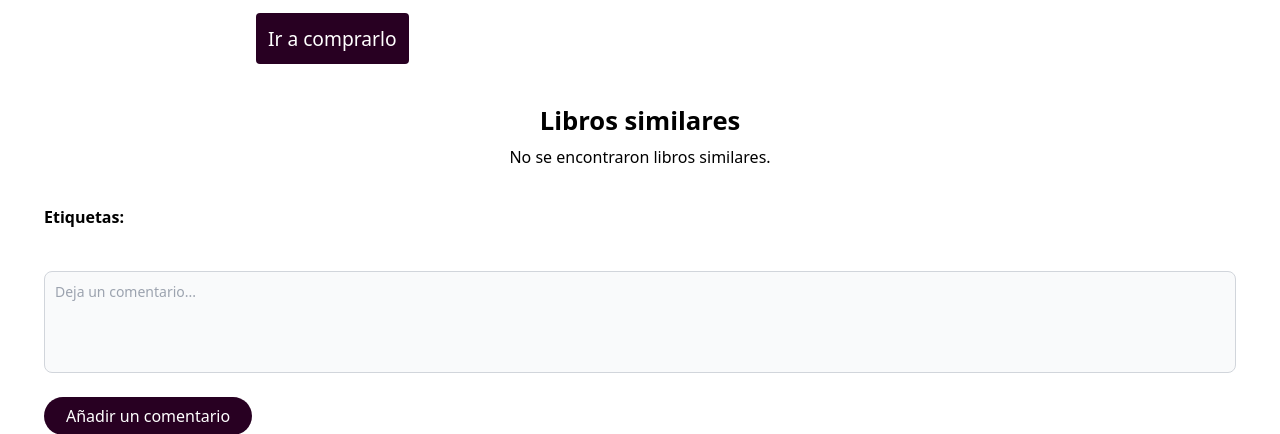
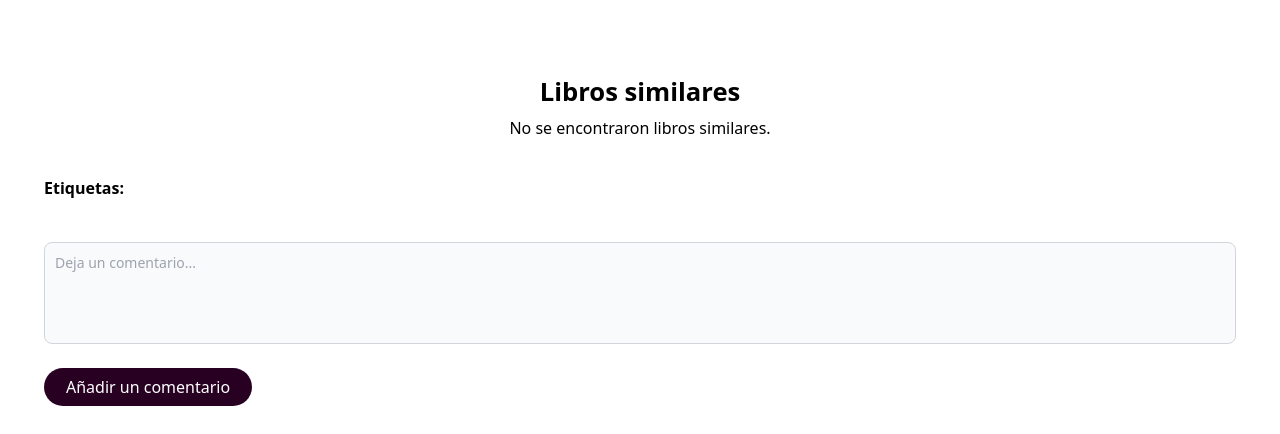
Before and after one commit to JesusM15/buhoica-v2, a Django app: template biblioteca/templates/biblioteca/paginas/detail_digital.html in a window 1280 px wide. Shown: the part 179-613 px from the top of the page. Run offline with Django 4.2, Linux system fonts and the light colour scheme; the template is opened without the code that fills it, so the values that code supplies are empty; some libraries are stand-ins or nearby versions.

Commit message:
final true ccommit

```diff
--- a/biblioteca/templates/biblioteca/paginas/detail_digital.html
+++ b/biblioteca/templates/biblioteca/paginas/detail_digital.html
@@ -138,11 +138,11 @@
                             </p>
                         </div>
                         <br>
-                        <div style="text-align: center;margin: auto;">
+                        <!-- <div style="text-align: center;margin: auto;">
                             <a href="{{book}}" class="btn btn-link btn-buy" target="BLANK">
                                 Ir a comprarlo
                             </a>
-                        </div>
+                        </div> -->
                     </div>
                 </picture>
                 <br>
```
